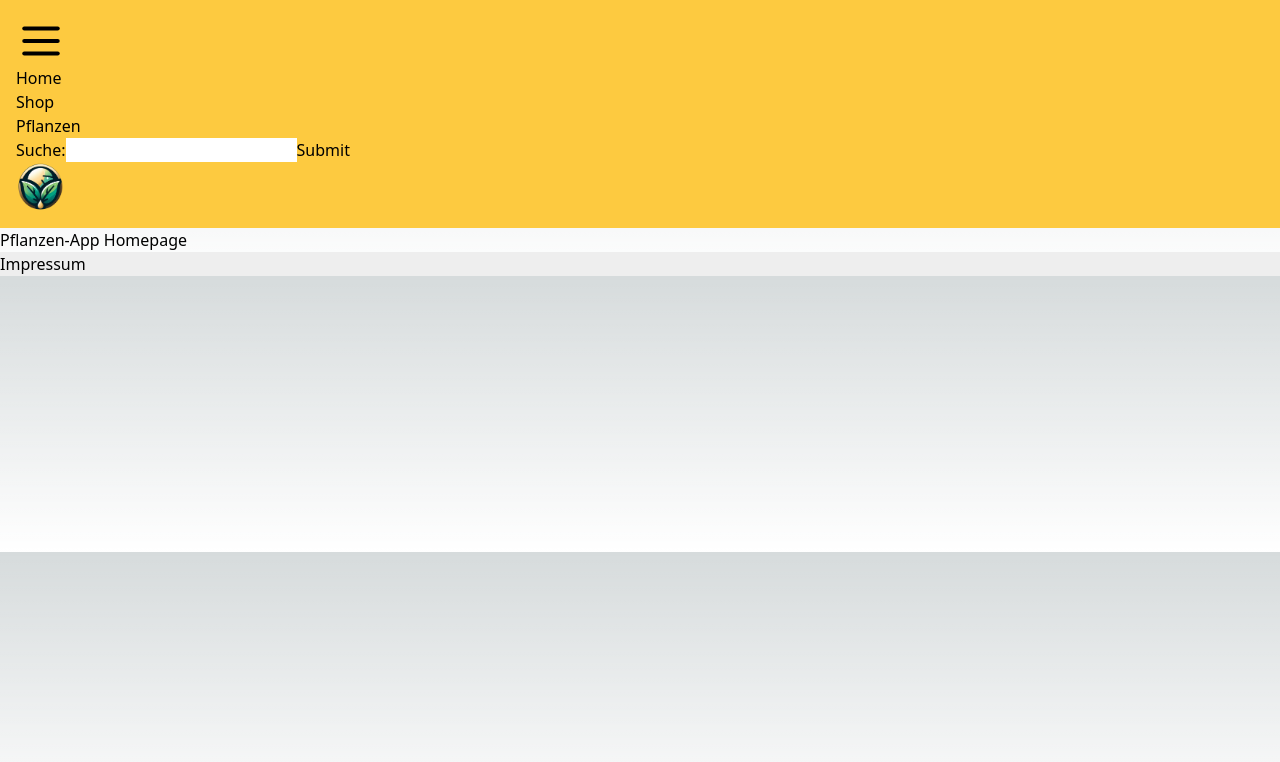
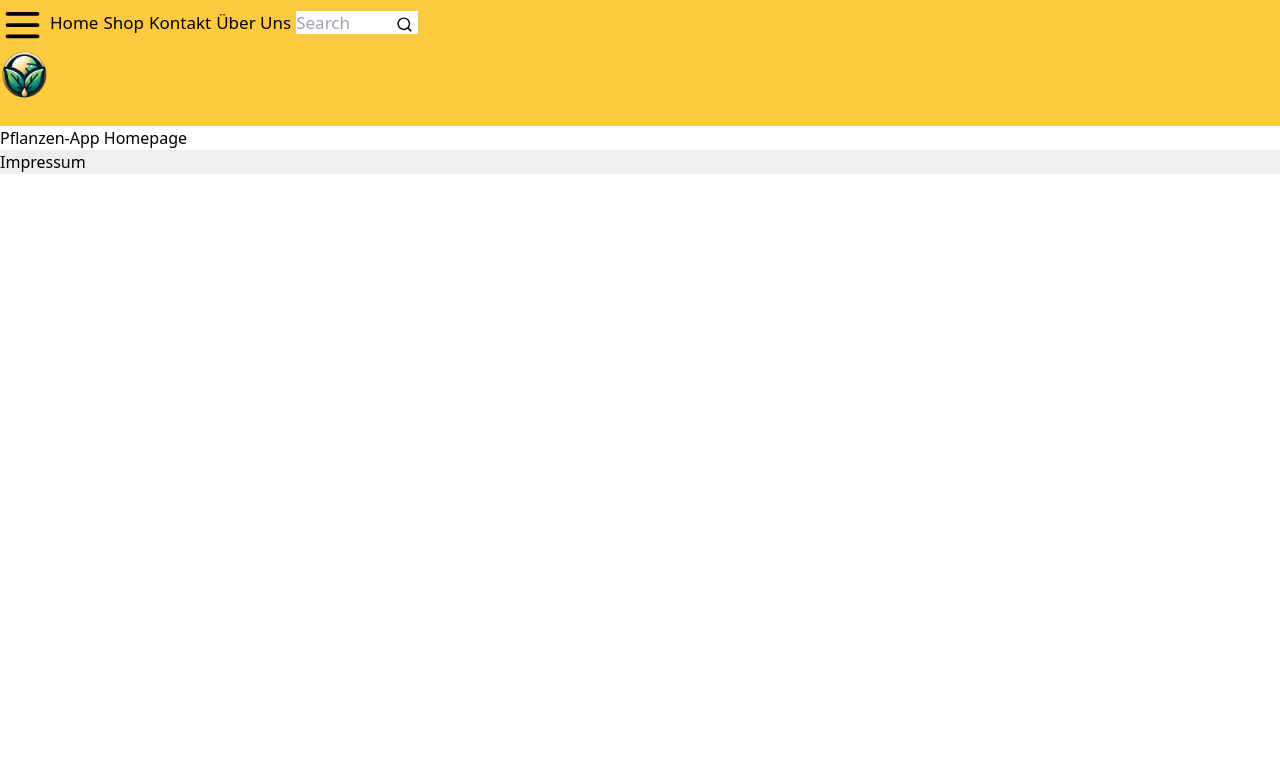
Before and after one commit to JonathanThoelke/PflanzenApp, a Next.js app: page / in a window 1280 px wide. Shown: the top 762 px of the page. Built offline with nearby package versions, Linux system fonts and the light colour scheme.

Commit message:
Header inline (unschönes css, sollte tailwind benutzen)

```diff
--- a/app/globals.css
+++ b/app/globals.css
@@ -2,11 +2,23 @@
 @tailwind components;
 @tailwind utilities;
 
+li {
+  display: inline;
+  padding-right: 5px;
+}
+header > * {
+  display: inline;
+  padding-right: 5px;
+  font-size: 17px;
+}
+
+/*
 :root {
   --foreground-rgb: 0, 0, 0;
   --background-start-rgb: 214, 219, 220;
   --background-end-rgb: 255, 255, 255;
 }
+
 
 @media (prefers-color-scheme: dark) {
   :root {
@@ -31,3 +43,4 @@ body {
     text-wrap: balance;
   }
 }
+*/
--- a/app/layout.tsx
+++ b/app/layout.tsx
@@ -15,18 +15,16 @@ export default function RootLayout({
   return (
     <html lang="de">
       <body>
-        <header style={{backgroundColor: "#FDCA40", padding: "1rem"}}>
+        <header style={{backgroundColor: "#FDCA40"}}>
           <img src="/burger-menu-svgrepo-com.svg" style={{width: 50, height: 50}}></img>
-          <ul>
-            <li><Link href="/">Home</Link></li>
-            <li><Link href="/Shop">Shop</Link></li>
-            <li><Link href="/Pflanzen">Pflanzen</Link></li>
-          </ul>
-          <form>
-            <label>Suche:</label>
-            <input type="search"></input>
-            <input type="submit"></input>
-          </form>
+          <Link href={"/"}>Home</Link>
+          <Link href={"/Shop"}>Shop</Link>
+          <Link href={"/Kontakt"}>Kontakt</Link>
+          <Link href={"Impressum"}>Über Uns</Link>
+          <div style={{backgroundColor: "white", alignItems: "start", width: "150px", }}>
+            <input type="search" placeholder="Search" style={{width: 100, height: 17}}></input>
+            <img src={"/search-svgrepo-com.svg"} style={{width: 17, height: 17, display: "inline"}}></img>
+          </div>
           <Link href="/"><img src="/Logo.png" style={{width: 50, height: 50}}></img></Link>
         </header>
         <main>{ children }</main>
```
